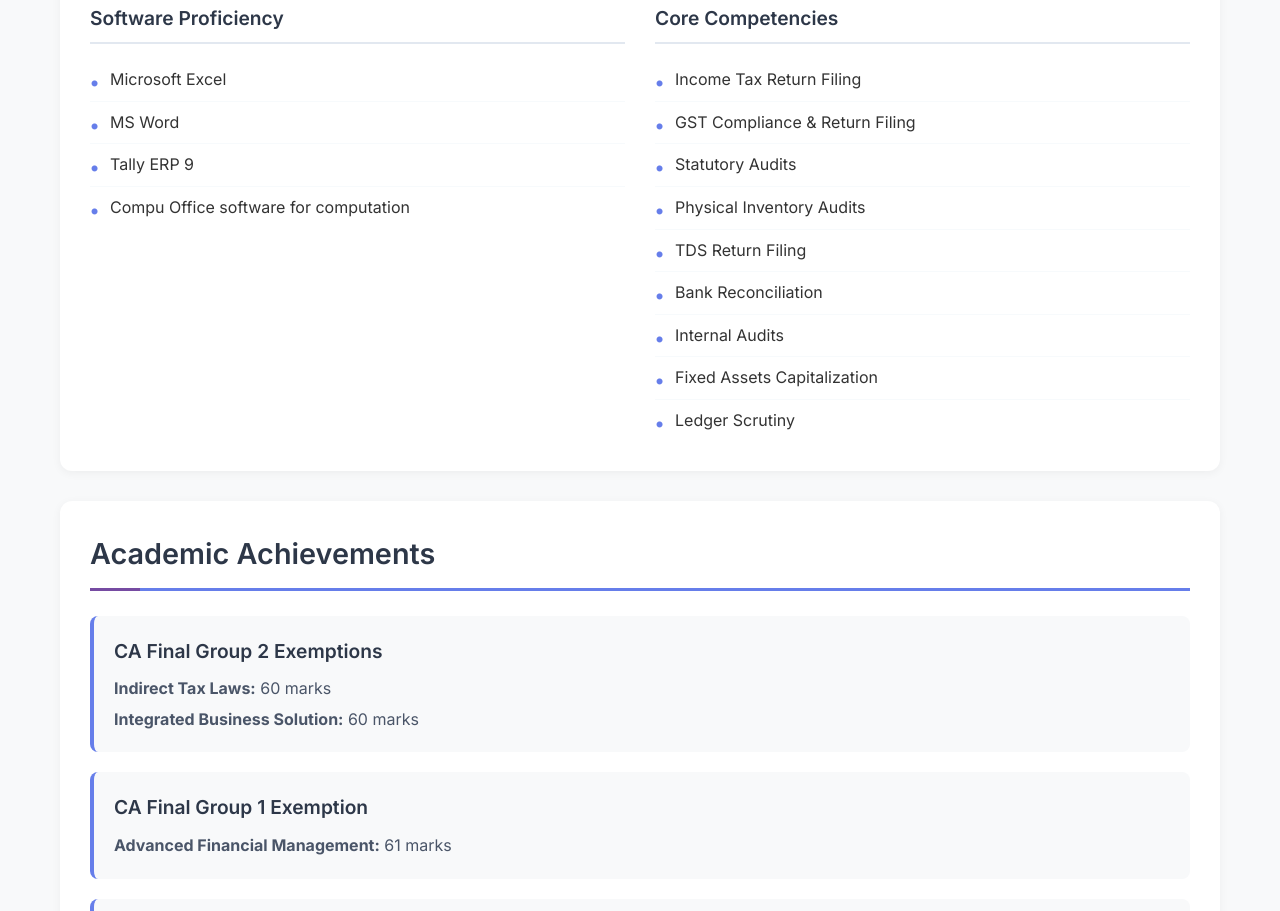
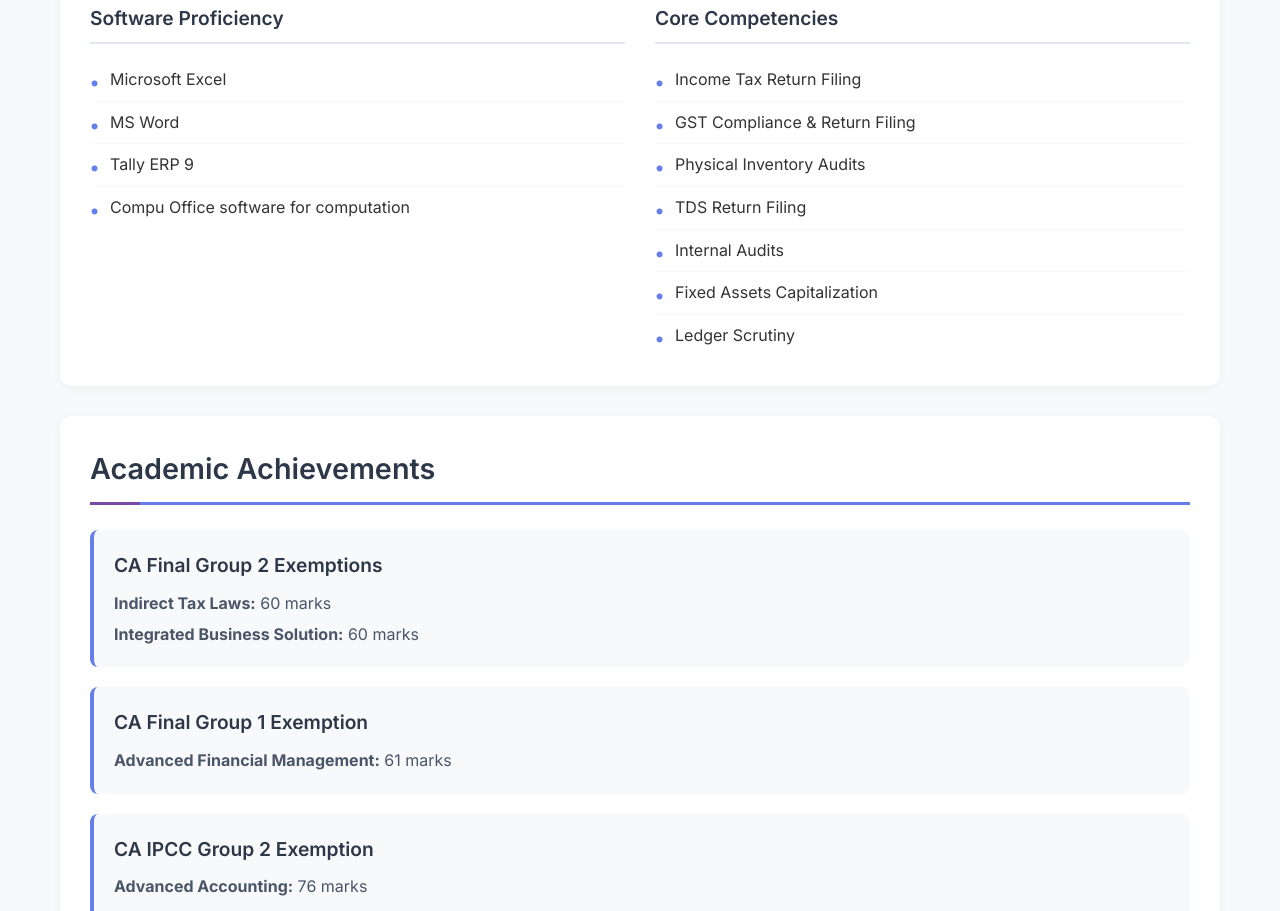
Before and after one commit to jatinsablok/hitanshi-portfolio, a plain HTML site: page index.html in a window 1280 px wide. Shown: the part 2284-3195 px from the top of the page. Drawn offline with Linux system fonts and the light colour scheme.

Commit message:
Remove "Statutory Audits" and "Bank Reconciliation" from the skill list in index.html

```diff
--- a/index.html
+++ b/index.html
@@ -178,10 +178,8 @@
                         <ul class="skill-list">
                             <li>Income Tax Return Filing</li>
                             <li>GST Compliance & Return Filing</li>
-                            <li>Statutory Audits</li>
                             <li>Physical Inventory Audits</li>
                             <li>TDS Return Filing</li>
-                            <li>Bank Reconciliation</li>
                             <li>Internal Audits</li>
                             <li>Fixed Assets Capitalization</li>
                             <li>Ledger Scrutiny</li>
```
